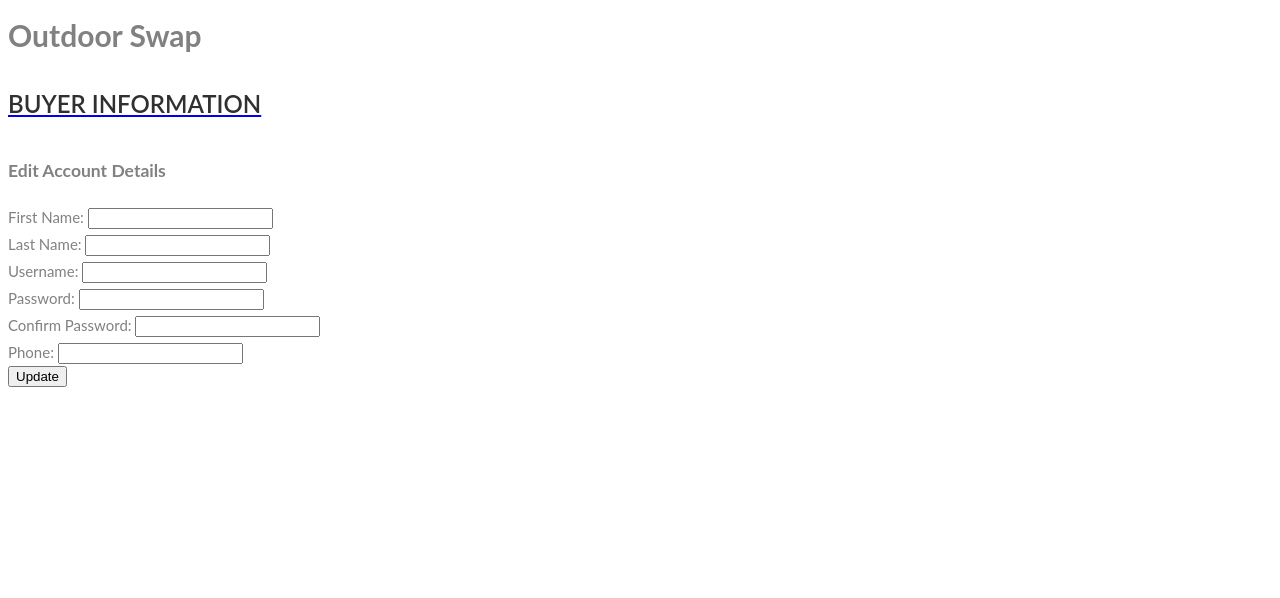
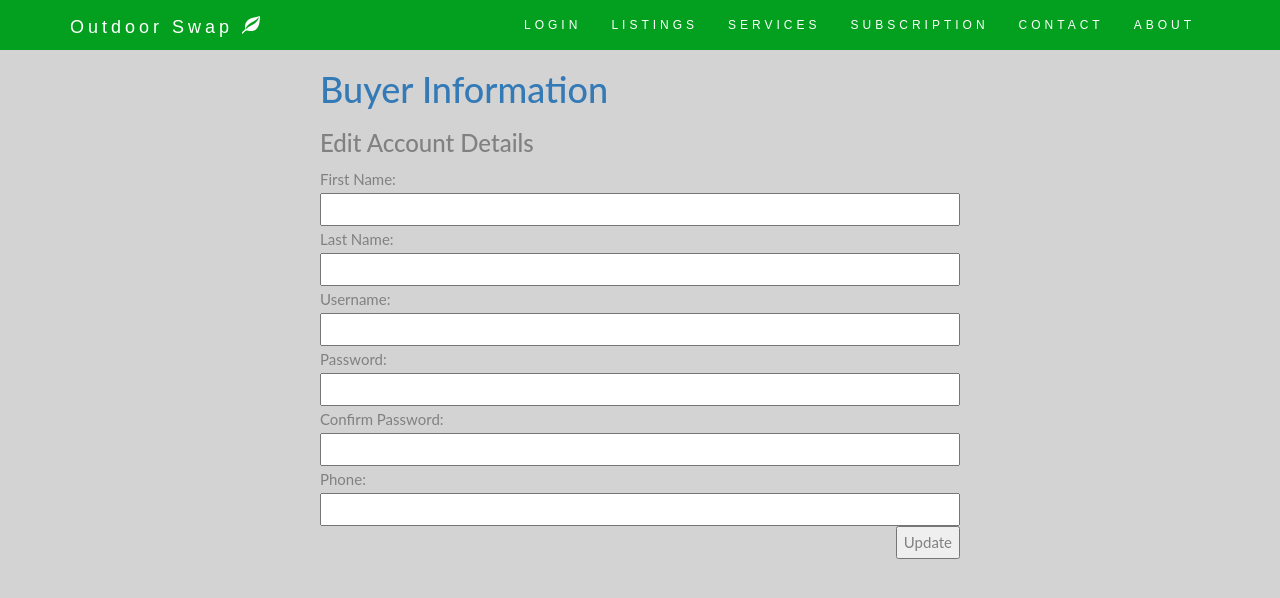
Before and after one commit to deanyuan97/Project-Group-4---IS-4460, a PHP site: page /buyeredit.php in a window 1280 px wide. Shown: the top 598 px of the page. Run offline with PHP 8.4, Linux system fonts and the light colour scheme; some libraries are stand-ins or nearby versions.

Commit message:
Updated design on buyeredit.php.

```diff
--- a/buyeredit.php
+++ b/buyeredit.php
@@ -1,12 +1,41 @@
+<!doctype html>
 <html>
 <head>
-<link rel="stylesheet" href="styles.css">
-		<title>Buyer Page</title>
+<meta charset="UTF-8">
+<title>Buyer - Edit</title>
+	<link rel='stylesheet' href="styles.css">
+
+	<!-- Boot Strap Links -->
+	<link rel="stylesheet" href="https://maxcdn.bootstrapcdn.com/bootstrap/3.3.7/css/bootstrap.min.css">
+	<link rel="stylesheet" href="styles.css" >
+	<script src="https://ajax.googleapis.com/ajax/libs/jquery/3.2.1/jquery.min.js"></script>
+	<script src="https://maxcdn.bootstrapcdn.com/bootstrap/3.3.7/js/bootstrap.min.js"></script>
+
 </head>
 
-<body>
-<h1>Outdoor Swap</h1>
-<a href="Buyer Page.html"><h2>Buyer Information</h2></a>
+<body style = "background-color: lightgray;">
+
+	<!-- Navbar -->
+	<nav class="navbar navbar-default">
+		<div class="container">
+		<div class="navbar-header">
+			 <a class="navbar-brand" href="#myPage">Outdoor Swap <span class="glyphicon glyphicon-leaf"></span></a>
+		</div>
+		<div class="collapse navbar-collapse" id="myNavbar">
+			<ul class="nav navbar-nav navbar-right">
+				<li><a href="#login">LOGIN</a></li>
+			<li><a href="#listings">LISTINGS</a></li>
+			<li><a href="#services">SERVICES</a></li>
+			<li><a href="#subsciption">SUBSCRIPTION</a></li>
+			<li><a href="#contact">CONTACT</a></li>
+			<li><a href="#about">ABOUT</a></li>
+			</ul>
+		</div>
+		</div>
+	</nav>
+
+	<main class="container-slim text-left">
+		<a href="buyerpage.php"><h1>Buyer Information</h1></a>
 		<form>
 			<h3>Edit Account Details</h3>
 					First Name:
@@ -23,6 +52,7 @@
 					<input type="text" name="Phone"><br>
 					<input type="submit" value="Update">
 		</form>
+	</main>
 </body>
 </html>
 <?php
```
Lines whose indentation alone changed are shown as unchanged.
